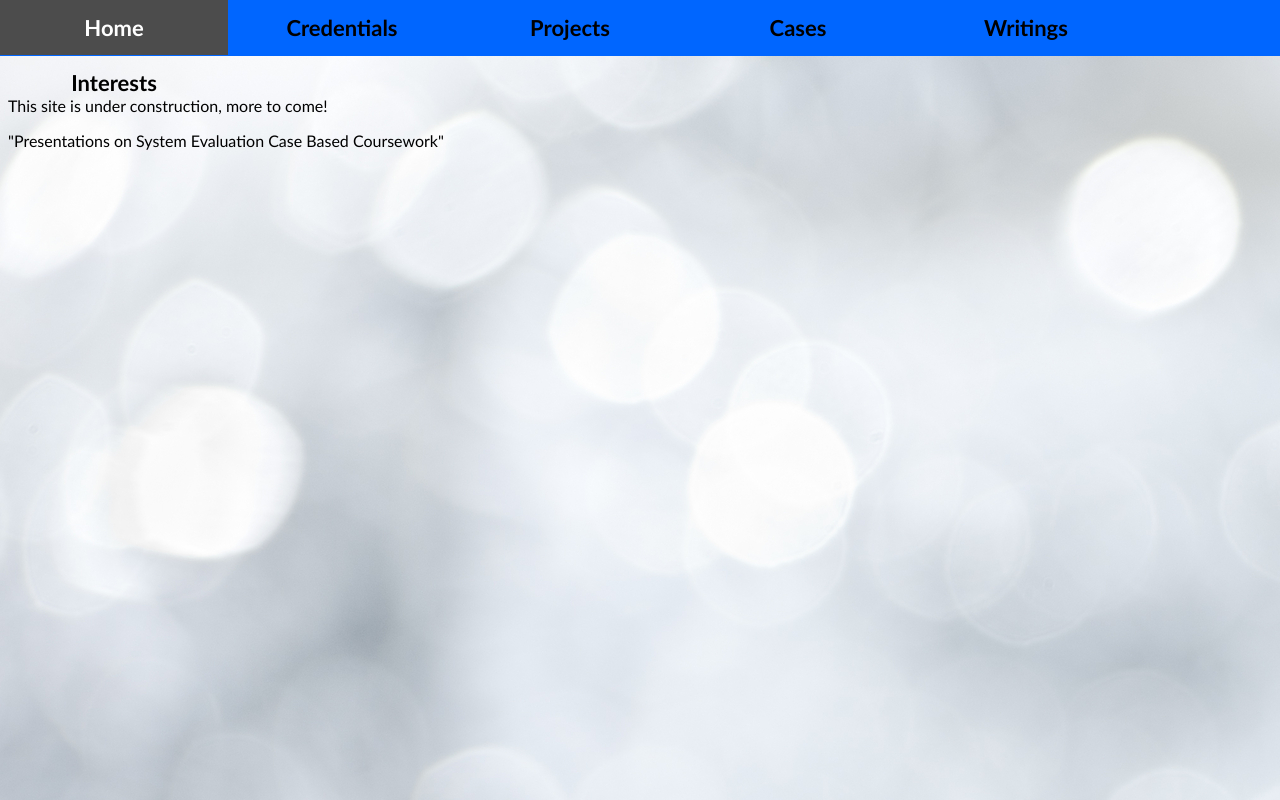
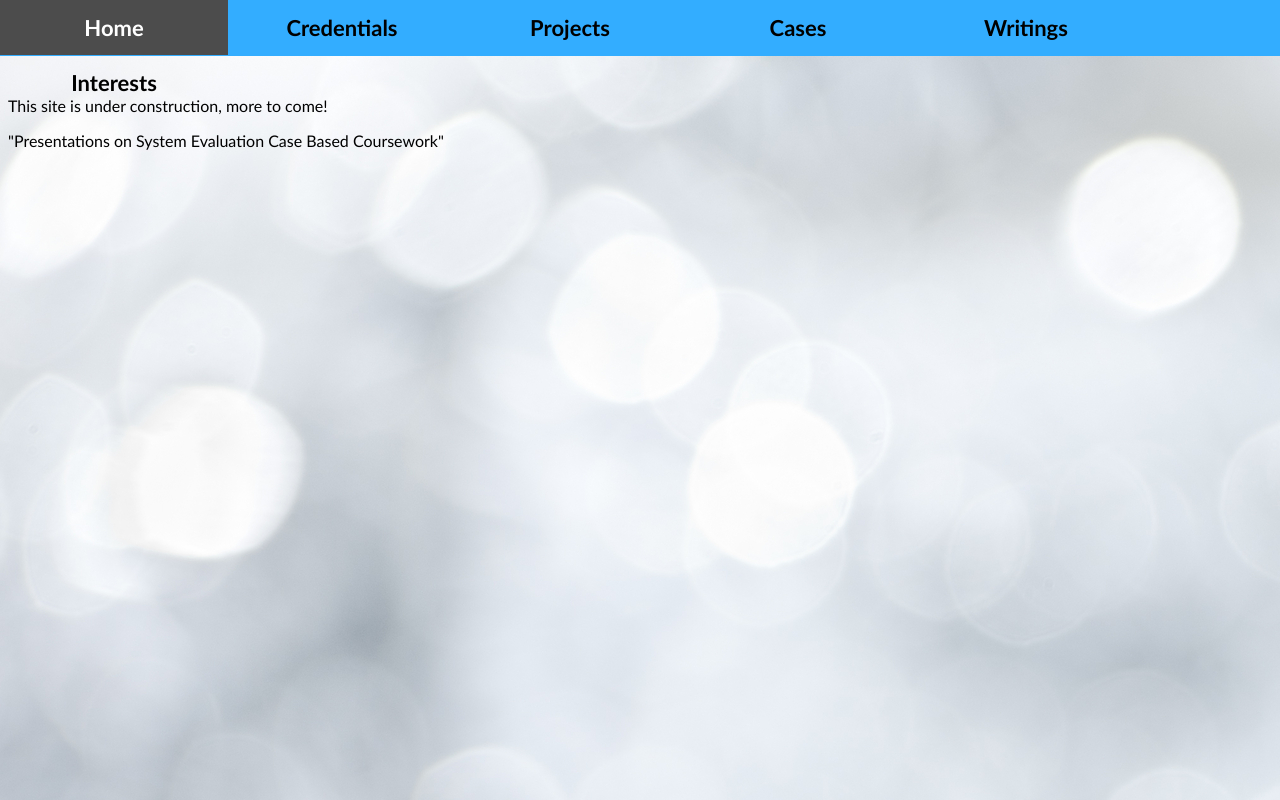
Before and after one commit to maxwellcraft/maxwellcraft, a website: page cases.html in a window 1280 px wide. Drawn offline with Linux system fonts and the light colour scheme.

Commit message:
new color

```diff
--- a/mystyle.css
+++ b/mystyle.css
@@ -19,7 +19,7 @@ left:0;
 list-style: none;
 margin: 0 auto;
 padding: 0;
-background-color: #0066FF;
+background-color: #33ADFF;
 height:7%;
 font-family:"Trebuchet MS", Helvetica, sans-serif;
 }
```
